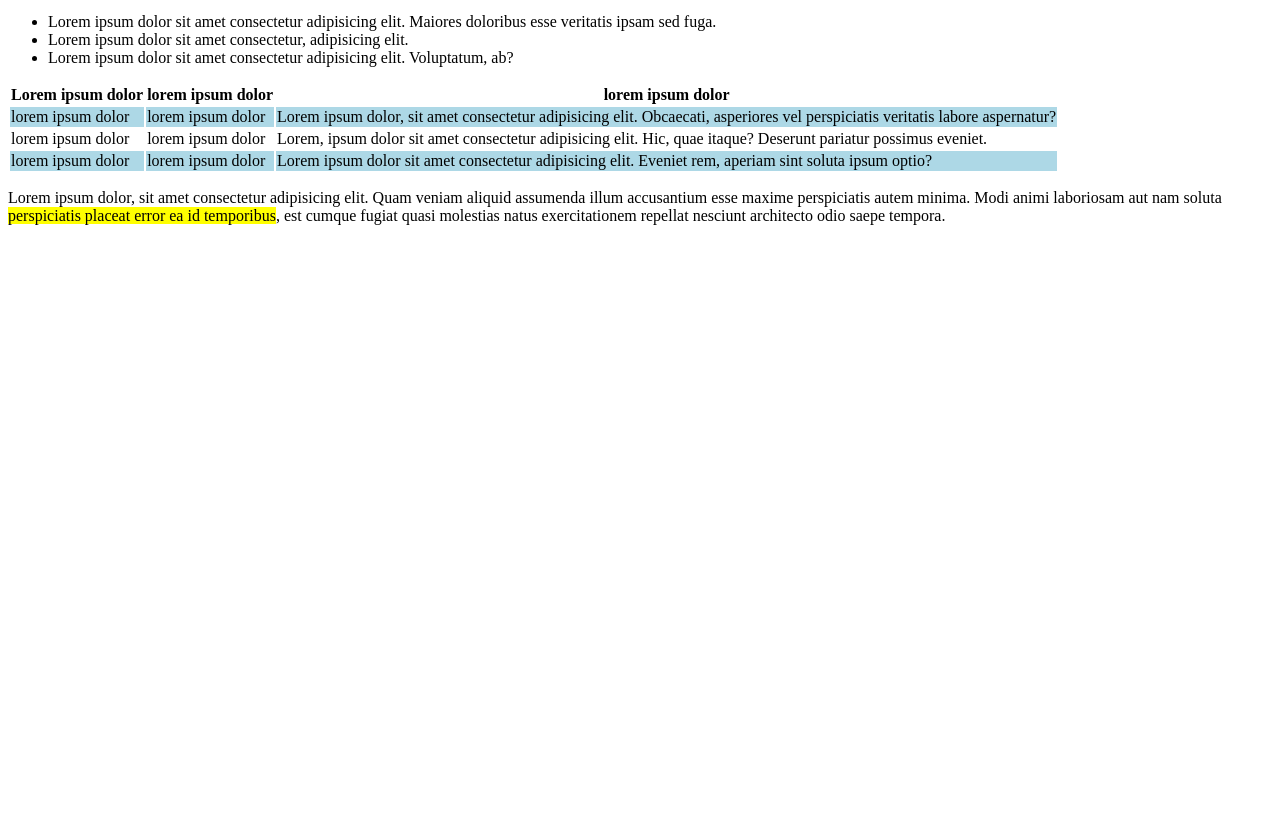
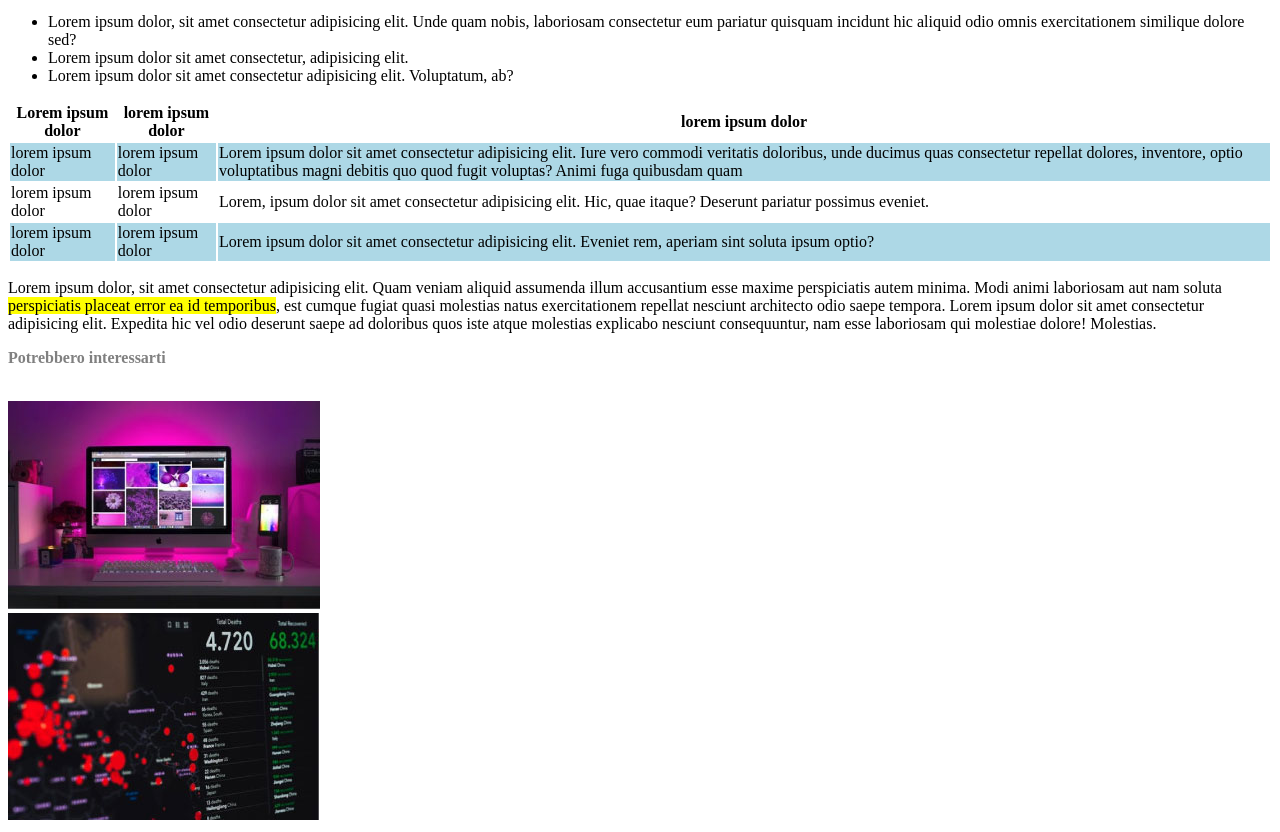
Before and after one commit to DamianoTrifone/html-css-booleaner, a plain HTML site: page index.html in a window 1280 px wide. Shown: the part 700-1532 px from the top of the page. Before the commit the page ends 941 px from the top, so only its background shows below. Drawn offline with Linux system fonts and the light colour scheme.

Commit message:
Definitivo

```diff
--- a/css/style.css
+++ b/css/style.css
@@ -1,3 +1,6 @@
+#generale{
+    width: auto;
+}
 
 header {
 background-image: url(../img/pattern.png);
@@ -22,3 +25,8 @@ background-image: url(../img/pattern.png);
 .intestazione-tabella{
     background-color: royalblue;
 }
+
+#interesse{
+    color: grey;
+    font-weight: bold;
+}
--- a/index.html
+++ b/index.html
@@ -7,7 +7,7 @@
         <title>The Booleaner</title>
         <link rel="stylesheet" href="css/style.css">
     </head>
-    <body>
+    <body id="generale">
         <header>
             <img class="logo" src="img/logo.svg" alt="Logo">
         </header>
@@ -33,7 +33,7 @@
 
         <section>
             <ul>
-                <li>Lorem ipsum dolor sit amet consectetur adipisicing elit. Maiores doloribus esse veritatis ipsam sed fuga.</li>
+                <li>Lorem ipsum dolor, sit amet consectetur adipisicing elit. Unde quam nobis, laboriosam consectetur eum pariatur quisquam incidunt hic aliquid odio omnis exercitationem similique dolore sed?</li>
                 <li>Lorem ipsum dolor sit amet consectetur, adipisicing elit.</li>
                 <li>Lorem ipsum dolor sit amet consectetur adipisicing elit. Voluptatum, ab?</li>
 
@@ -53,7 +53,7 @@
                     <tr class="col">
                         <td>lorem ipsum dolor</td>
                         <td>lorem ipsum dolor</td>
-                        <td>Lorem ipsum dolor, sit amet consectetur adipisicing elit. Obcaecati, asperiores vel perspiciatis veritatis labore aspernatur?</td>
+                        <td>Lorem ipsum dolor sit amet consectetur adipisicing elit. Iure vero commodi veritatis doloribus, unde ducimus quas consectetur repellat dolores, inventore, optio voluptatibus magni debitis quo quod fugit voluptas? Animi fuga quibusdam quam</td>
                     </tr>
                     <tr>
                         <td>lorem ipsum dolor</td>
@@ -70,7 +70,13 @@
         </section>
 
         <section>
-            <p>Lorem ipsum dolor, sit amet consectetur adipisicing elit. Quam veniam aliquid assumenda illum accusantium esse maxime perspiciatis autem minima. Modi animi laboriosam aut nam soluta <span id="evidenziato">perspiciatis placeat error ea id temporibus</span>, est cumque fugiat quasi molestias natus exercitationem repellat nesciunt architecto odio saepe tempora.</p>
+            <p>Lorem ipsum dolor, sit amet consectetur adipisicing elit. Quam veniam aliquid assumenda illum accusantium esse maxime perspiciatis autem minima. Modi animi laboriosam aut nam soluta <span id="evidenziato">perspiciatis placeat error ea id temporibus</span>, est cumque fugiat quasi molestias natus exercitationem repellat nesciunt architecto odio saepe tempora. Lorem ipsum dolor sit amet consectetur adipisicing elit. Expedita hic vel odio deserunt saepe ad doloribus quos iste atque molestias explicabo nesciunt consequuntur, nam esse laboriosam qui molestiae dolore! Molestias.</p>
         </section>
+
+        <p id="interesse">Potrebbero interessarti</p>
+        <br>
+        <img src="img/monitor.jpg" alt="Monitor PC">
+        <br>
+        <img src="img/graph.jpg" alt="Grafico">
     </body>
 </html>
```
